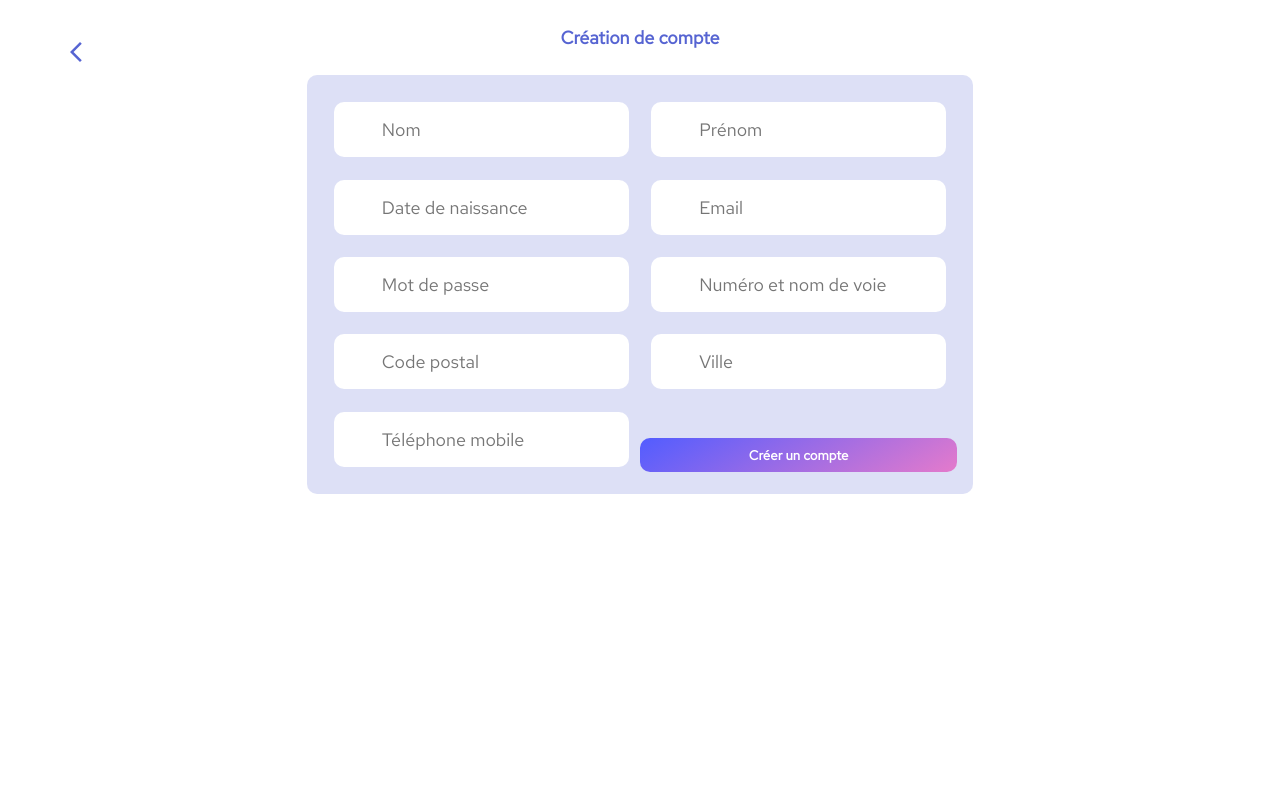
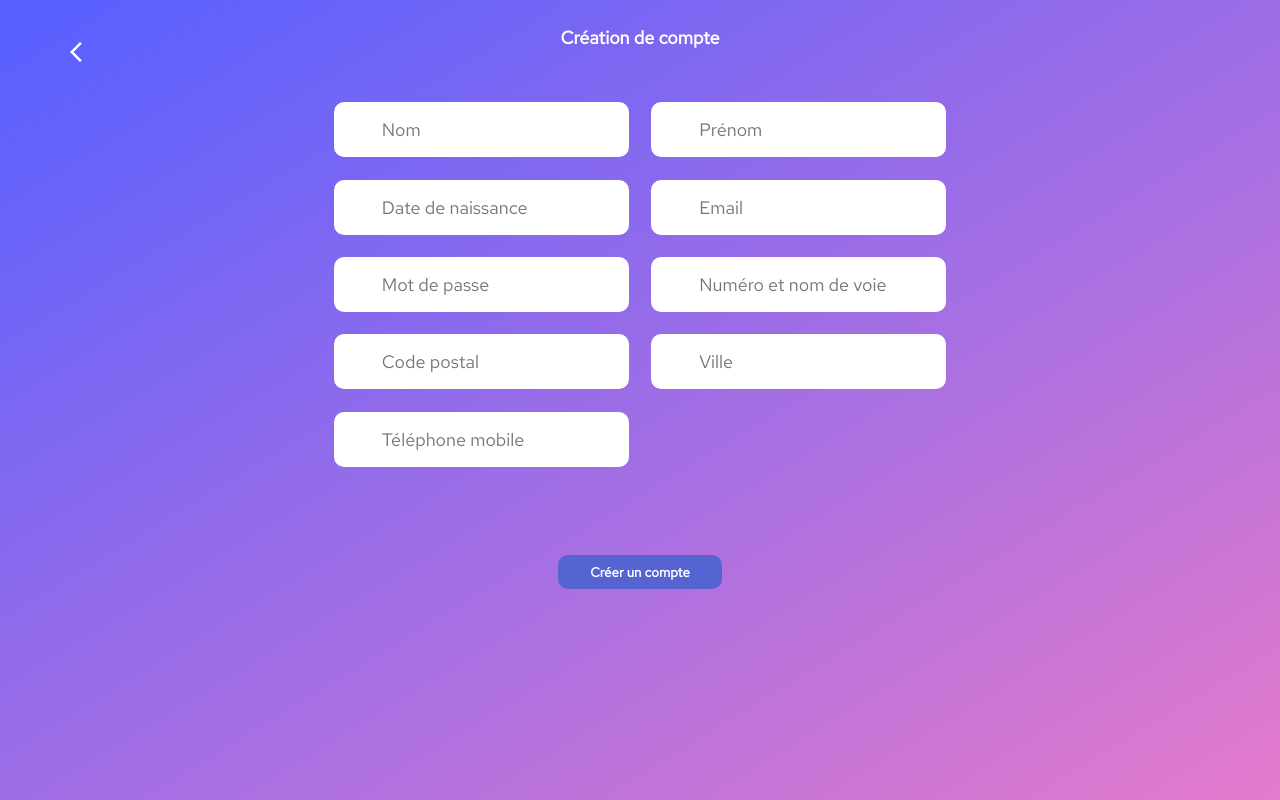
Before and after one commit to WildCodeSchool/2023-02-JS-FT-Lyon-P3-Babyplace, a React (Vite) app in the folder frontend/: page /particulier-register in a window 1280 px wide. Built offline with nearby package versions, Linux system fonts and the light colour scheme; no server answers; the HTML template or start-up script is replaced by a standard one; a web font is replaced by a local one.

Commit message:
form parents ok

```diff
--- a/frontend/src/components/Particuliers/Form/FormParent.jsx
+++ b/frontend/src/components/Particuliers/Form/FormParent.jsx
@@ -1,7 +1,7 @@
 import React, { useState } from "react";
 import ArrowBackIosNewIcon from "@mui/icons-material/ArrowBackIosNew";
 import { Alert } from "@mui/material";
-import { useNavigate } from "react-router-dom";
+import { Link, useNavigate } from "react-router-dom";
 import axios from "axios";
 import Joi from "joi";
 import style from "./FormParent.module.css";
@@ -95,9 +95,18 @@ export default function FormParent() {
     // Envoi au back des données recueillies dans le formulaire
     axios
       .post(`${backEndUrl}/parent`, formInfo)
-      .then((response) => response.data)
+      .then((response) => {
+        if (response.status === 201) {
+          setValidationMessage(
+            "Compte créé. Vous pouvez désormais vous connecter."
+          );
+        }
+      })
 
-      .catch((err) => console.error(err));
+      .catch((err) => {
+        if (err.response.status === 500)
+          setValidationMessage("Veuillez utiliser une autre adresse mail");
+      });
   };
   return (
     <div className={style.card}>
@@ -136,7 +145,6 @@ export default function FormParent() {
           pattern="\d{4}/\d{2}/\d{2}"
           onChange={handleChange}
         />
-
         <input
           type="email"
           name="mail_address"
@@ -145,7 +153,7 @@ export default function FormParent() {
           onChange={handleChange}
         />
         <input
-          type="text"
+          type="password"
           name="password"
           placeholder="Mot de passe"
           value={formInfo.password}
@@ -179,13 +187,47 @@ export default function FormParent() {
           value={formInfo.phone_number}
           onChange={handleChange}
         />
-        {validationMessage ? (
-          <Alert severity="error">{validationMessage}</Alert>
+      </form>
+      <div className={style.validationMessage}>
+        {validationMessage === "Veuillez utiliser une autre adresse mail" ? (
+          <Alert
+            severity={
+              validationMessage === "Veuillez utiliser une autre adresse mail"
+                ? "error"
+                : "success"
+            }
+          >
+            {validationMessage}
+          </Alert>
         ) : null}
-        <button type="submit" className={style.button}>
-          Créer un compte
-        </button>
-      </form>
+        {validationMessage !==
+        "Compte créé. Vous pouvez désormais vous connecter." ? (
+          <button type="submit" className={style.button}>
+            Créer un compte
+          </button>
+        ) : null}
+      </div>
+      {validationMessage ===
+      "Compte créé. Vous pouvez désormais vous connecter." ? (
+        <Alert
+          severity={
+            validationMessage ===
+            "Compte créé. Vous pouvez désormais vous connecter."
+              ? "success"
+              : "error"
+          }
+        >
+          {validationMessage}
+        </Alert>
+      ) : null}
+      {validationMessage ===
+      "Compte créé. Vous pouvez désormais vous connecter." ? (
+        <Link to="/particulier">
+          <button type="button" className={style.button}>
+            Se connecter
+          </button>
+        </Link>
+      ) : null}
     </div>
   );
 }
--- a/frontend/src/components/Particuliers/Form/FormParent.module.css
+++ b/frontend/src/components/Particuliers/Form/FormParent.module.css
@@ -1,4 +1,5 @@
 .card {
+  background: var(--main-bg-gradient);
   height: 100vh;
   width: 100vw;
   display: flex;
@@ -9,12 +10,12 @@
 .header_card {
   display: flex;
   padding: 10px;
-  color: var(--main-color);
+  color: white;
   margin-top: 1rem;
 }
 .button_back {
   background: transparent;
-  color: var(--main-color);
+  color: white;
   position: fixed;
   top: 5%;
   left: 5%;
@@ -26,7 +27,7 @@
   font-size: large;
 }
 .form {
-  background: var(--main-bg-color);
+  background: transparent;
   padding: 2rem;
   border-radius: 10px;
   margin: 1rem 0;
@@ -36,17 +37,20 @@
 }
 .form input {
   border-radius: 10px;
-  padding: 0.5rem 3rem;
-  margin: 0.2rem;
+  padding: 0.7rem 3rem;
+  margin: 0.3rem;
 }
 
 .button {
   margin-top: 2rem;
   padding: 0.5rem 2rem;
   border-radius: 10px;
-  background: var(--main-bg-gradient);
+  background-color: var(--main-color);
   color: white;
   font-weight: bold;
+}
+.validationMessage {
+  margin-top: 0.8rem;
 }
 @media screen and (min-width: 1024px) {
   .form {
```
